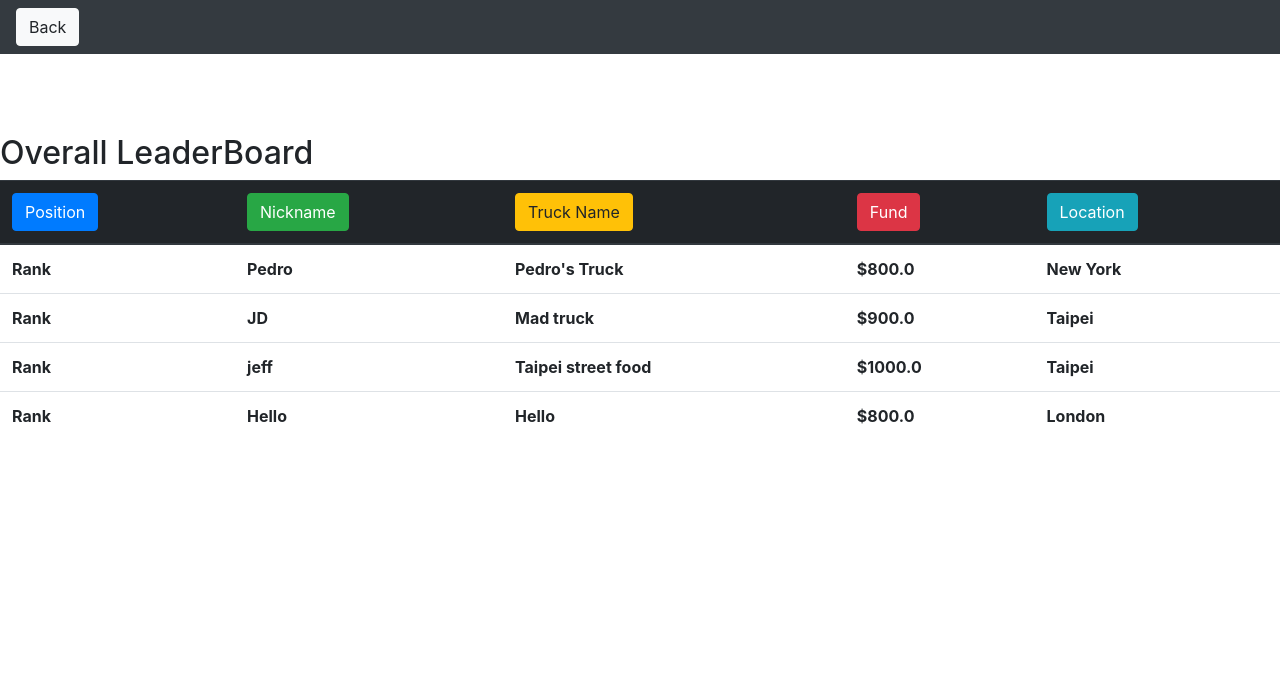
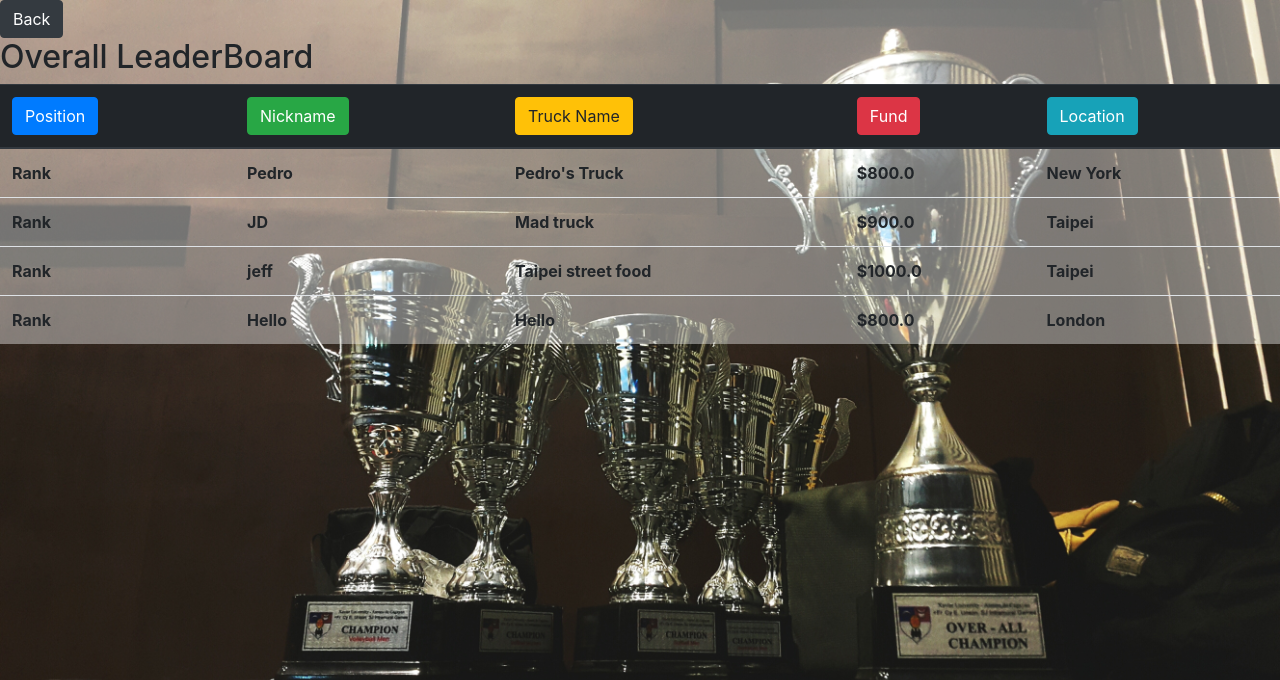
Before and after one commit to BiTheDev/Project_one, a Django app: template apps/Food_Truck/templates/leaderboard.html in a window 1280 px wide. Shown: the top 680 px of the page. Run offline with Django 3.2, Linux system fonts and the light colour scheme; the template is opened without the code that fills it: values that come from a table or form of the project are taken from there, others are empty; data comes from the database, SQL or seed files in the repository; both versions use the stored data as it was after the commit; parts of the project's set-up code (start-up, migrations or seed data) failed here and were passed over; some libraries are stand-ins or nearby versions.

Commit message:
icons and styling

```diff
--- a/apps/Food_Truck/static/css/cook.css
+++ b/apps/Food_Truck/static/css/cook.css
@@ -60,7 +60,7 @@ form{
 #Inventory{
     vertical-align: top;
     display: inline-block;
-    border:2px groove red;
+    border:2px groove black;
     background-color: rgb(255, 255, 255);
     margin: 5% 0 0 5%;
 
--- a/apps/Food_Truck/static/css/rank.css
+++ b/apps/Food_Truck/static/css/rank.css
@@ -1,3 +1,8 @@
-h2{
-    margin-top:80px !important;
+body{
+    background-image: url('../img/rank.jpg');
+    background-size: cover;
+
 }
+#container{
+    background-color: rgba(255,255,255,0.4) !important;
+}
--- a/apps/Food_Truck/templates/buy.html
+++ b/apps/Food_Truck/templates/buy.html
@@ -4,11 +4,12 @@
 	<title>Store</title>
 	{% load static %}
 	<link rel="stylesheet" type="text/css" href="{% static 'css/buy.css' %}">
+	<link rel="shortcut icon" href="{% static 'img/food-truck.png' %}"/>
 	<link rel="stylesheet" href="https://maxcdn.bootstrapcdn.com/bootstrap/4.0.0/css/bootstrap.min.css" integrity="sha384-Gn5384xqQ1aoWXA+058RXPxPg6fy4IWvTNh0E263XmFcJlSAwiGgFAW/dAiS6JXm" crossorigin="anonymous">
 </head>
 <body>
 	<div id="container">
-		<h3>Ingredient Available for Sale</h3>
+		<h3>Ingredients Available for Sale</h3>
 		<a href="/dashboard/">Back to Dashboard</a>
 		<p>Current fund avaliable: {{user.fund}}</p>
 			{% if messages %}
@@ -52,7 +53,7 @@
 				{%endfor%}
 			</tbody>
 		</table>
-		<p style='color: green; font-size:8pt'>Hint: Buy in bulk to recieve discount</p>
+		<p style='color: green; font-size:8pt'>Hint: Buy in bulk to receive discount</p>
 	</div>
 </body>
 </html>
--- a/apps/Food_Truck/templates/cook.html
+++ b/apps/Food_Truck/templates/cook.html
@@ -4,6 +4,7 @@
 	<title>Cook Room</title>
 	{% load static %}
 	<link rel="stylesheet" type="text/css" href="{% static 'css/cook.css' %}">
+	<link rel="shortcut icon" href="{% static 'img/food-truck.png' %}"/>
 	<link rel="stylesheet" href="https://maxcdn.bootstrapcdn.com/bootstrap/4.0.0/css/bootstrap.min.css" integrity="sha384-Gn5384xqQ1aoWXA+058RXPxPg6fy4IWvTNh0E263XmFcJlSAwiGgFAW/dAiS6JXm" crossorigin="anonymous">
 	<link href="https://fonts.googleapis.com/css?family=Josefin+Sans|PT+Sans+Narrow" rel="stylesheet">
 	<script type="text/javascript" src="https://ajax.googleapis.com/ajax/libs/jquery/3.3.1/jquery.min.js"></script>
@@ -28,7 +29,7 @@
 			{% for product in products %}
 			<div class="card">
 				<h5>{{product.product_name}}</h5>
-				<p>Ingredient:</p>
+				<p>Ingredients:</p>
 
 				<ul class="ing">
 					{% if product.ingredient_A.ingredient_name %}
--- a/apps/Food_Truck/templates/create.html
+++ b/apps/Food_Truck/templates/create.html
@@ -1,6 +1,7 @@
 <!DOCTYPE html>
 <html>
 <head>
+		<link rel="shortcut icon" href="{% static 'img/food-truck.png' %}"/>
 	<title>Set Up Your Truck</title>
 </head>
 <body>
--- a/apps/Food_Truck/templates/dashboard.html
+++ b/apps/Food_Truck/templates/dashboard.html
@@ -16,7 +16,6 @@
   		<a href="report"><img src="../static/img/report.png" alt="report icon"> Report</a>
   		<a href="/upgrade"><img src="../static/img/upgrade.png" alt="upgrade icon"> Upgrade</a>
   		<a href="/leaderboard"><img src="../static/img/leaderboard.png" alt="leaderboard"> Rank</a>
-  		<a href="#"><img src="../static/img/setting.png" alt="setting"> Settings</a>
   		<a href="/tools"><img src="../static/img/tool.png" alt="tool"> Dev Tools</a>
   		<a href="/logout/"><img src="../static/img/logout.png" alt="logout"> Logout</a>
 	</div>
@@ -27,7 +26,7 @@
 			<div id="weather">
             <img src="http://openweathermap.org/img/w/{{ icon }}.png" alt="Image">
 			<p>Location: {{city}},</p>
-			<p>Currernt temp: {{temperature}}°F,</p>
+			<p>Current temp: {{temperature}}°F,</p>
 			<p>Sky: {{description}},</p>
 			<p>server Date: {{date}}, server time: <b id="time"></b></p>
 			</div>
--- a/apps/Food_Truck/templates/home.html
+++ b/apps/Food_Truck/templates/home.html
@@ -4,6 +4,7 @@
 	<title>Food Truck</title>
 	{% load static %}
 	<link rel="stylesheet" type="text/css" href="{% static 'css/main.css' %}">
+	<link rel="shortcut icon" href="{% static 'img/food-truck.png' %}"/>
 	<script type="text/javascript" src="https://ajax.googleapis.com/ajax/libs/jquery/3.3.1/jquery.min.js"></script>
 	<script type="text/javascript" src="{% static 'JS/login.js' %}"></script>
 	<link rel="stylesheet" href="https://stackpath.bootstrapcdn.com/bootstrap/4.1.2/css/bootstrap.min.css" integrity="sha384-Smlep5jCw/wG7hdkwQ/Z5nLIefveQRIY9nfy6xoR1uRYBtpZgI6339F5dgvm/e9B" crossorigin="anonymous">
--- a/apps/Food_Truck/templates/leaderboard.html
+++ b/apps/Food_Truck/templates/leaderboard.html
@@ -4,15 +4,13 @@
 	<title>LeaderBoard</title>
 	{% load static %}
 	<link rel="stylesheet" type="text/css" href="{% static 'css/rank.css' %}">
+	<link rel="shortcut icon" href="{% static 'img/food-truck.png' %}"/>
 	<link rel="stylesheet" href="https://maxcdn.bootstrapcdn.com/bootstrap/4.0.0/css/bootstrap.min.css" integrity="sha384-Gn5384xqQ1aoWXA+058RXPxPg6fy4IWvTNh0E263XmFcJlSAwiGgFAW/dAiS6JXm" crossorigin="anonymous">
 	<link href="https://fonts.googleapis.com/css?family=Josefin+Sans|PT+Sans+Narrow" rel="stylesheet">
 </head>
 <body>
-	<nav class="navbar navbar-dark bg-dark">
-			<a href="/dashboard" class="btn btn-light">Back</a>
-	</nav>
-
-
+	<div id="container">
+	<a href="/dashboard" class="btn btn-dark">Back</a>
 	<h2>Overall LeaderBoard</h2>
 
 	<table class="table" >
@@ -36,5 +34,6 @@
 				</tr>
 			{%endfor%}
 	</table>
+	</div>
 </body>
 </html>
--- a/apps/Food_Truck/templates/report.html
+++ b/apps/Food_Truck/templates/report.html
@@ -4,6 +4,7 @@
 	<title>Daily Report</title>
 	{% load static %}
 	<link rel="stylesheet" type="text/css" href="{% static 'css/report.css' %}">
+	<link rel="shortcut icon" href="{% static 'img/food-truck.png' %}"/>
 	<link rel="stylesheet" href="https://maxcdn.bootstrapcdn.com/bootstrap/4.0.0/css/bootstrap.min.css" integrity="sha384-Gn5384xqQ1aoWXA+058RXPxPg6fy4IWvTNh0E263XmFcJlSAwiGgFAW/dAiS6JXm" crossorigin="anonymous">
 </head>
 <body>
--- a/apps/Food_Truck/templates/tools.html
+++ b/apps/Food_Truck/templates/tools.html
@@ -1,6 +1,8 @@
 <!DOCTYPE html>
 <html>
 <head>
+	{% load static %}
+	<link rel="shortcut icon" href="{% static 'img/food-truck.png' %}"/>
 	<title>Developer Tools</title>
 	<style type="text/css">
 		.container{
--- a/apps/Food_Truck/templates/upgrade.html
+++ b/apps/Food_Truck/templates/upgrade.html
@@ -1,6 +1,8 @@
 <!DOCTYPE html>
 <html>
 <head>
+	{% load static %}
+	<link rel="shortcut icon" href="{% static 'img/food-truck.png' %}"/>
 	<title>Upgrade</title>
 </head>
 <body>
--- a/apps/Food_Truck/views.py
+++ b/apps/Food_Truck/views.py
@@ -4,9 +4,8 @@ from .models import *
 from django.contrib import messages
 import requests
 import datetime
-from datetime import datetime
 from apscheduler.schedulers.background import BackgroundScheduler
-
+now = datetime.datetime.now()
 
 
 def home(request):
```
Also changed, not shown: apps/Food_Truck/static/img/rank.jpg (added), db.sqlite3, 1 other file.
